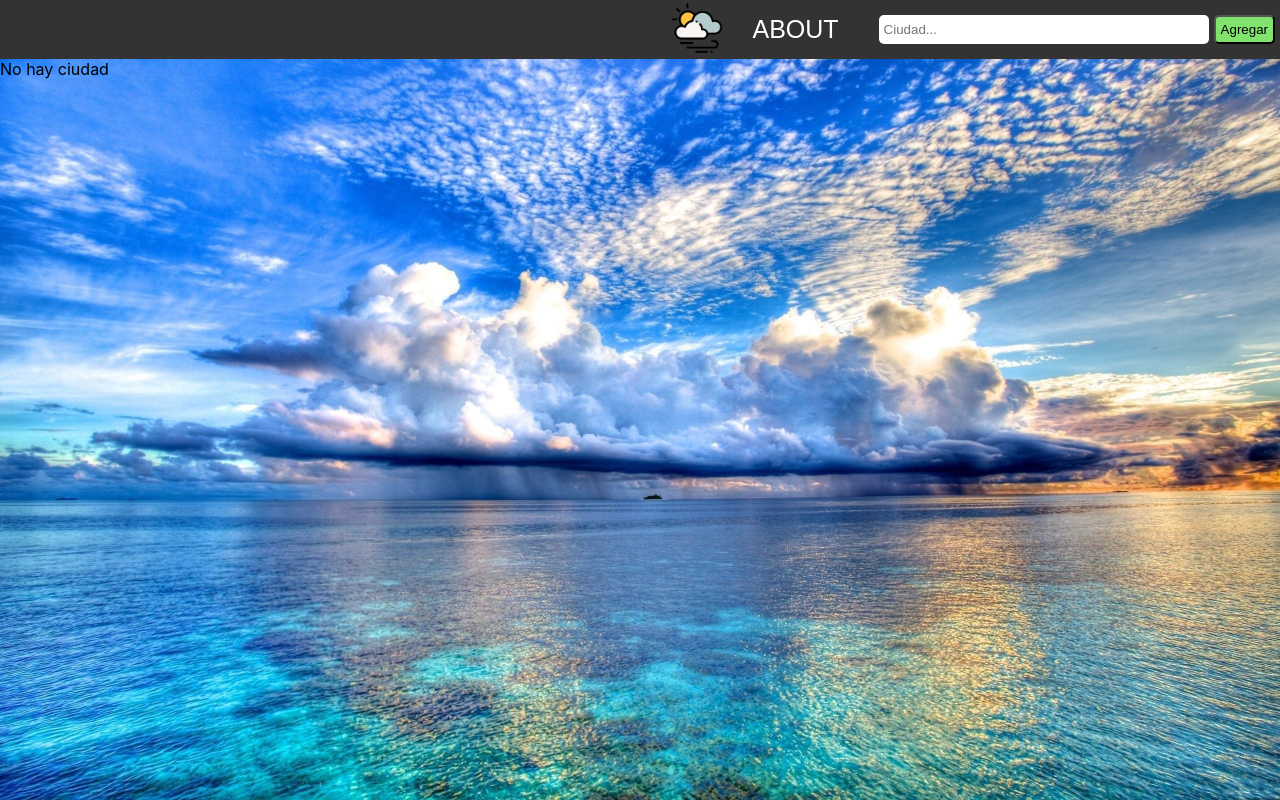
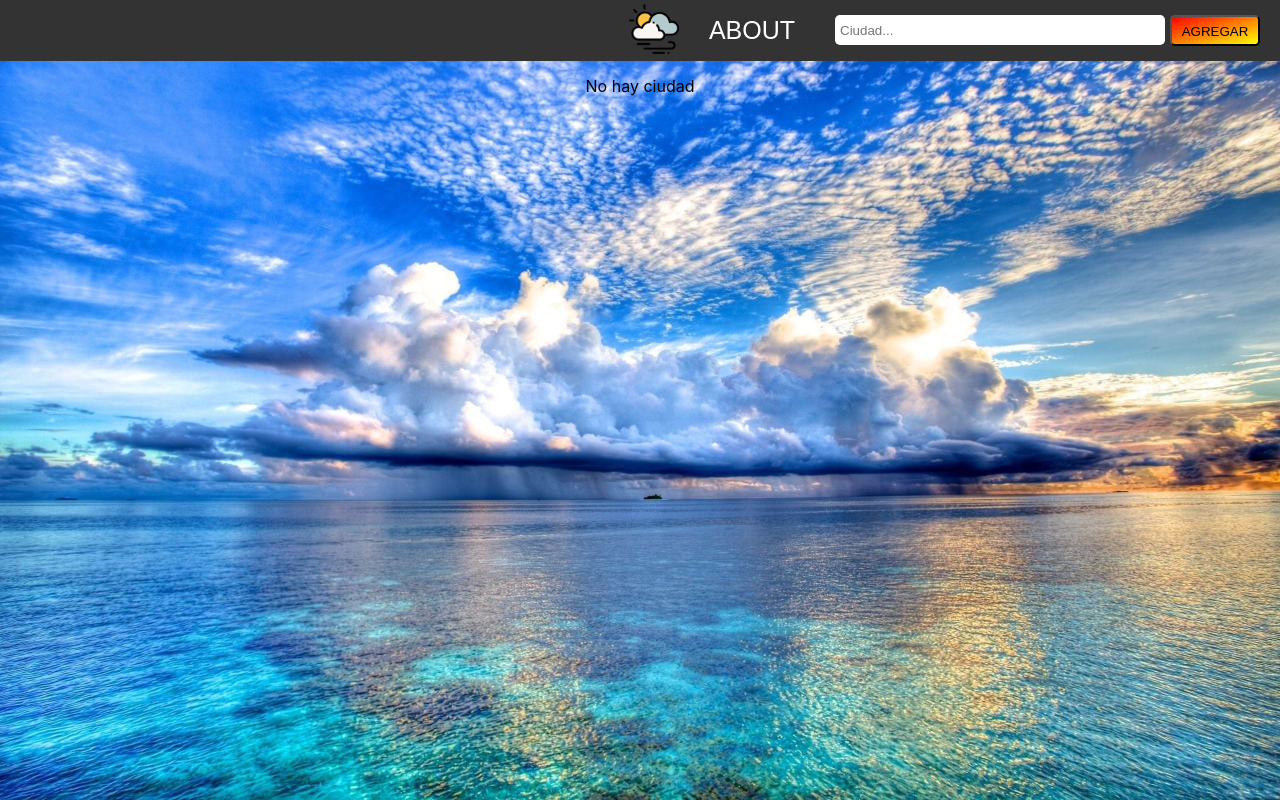
Before and after one commit to LuchoD99/CLIMA-APP, a React (Create React App) app: page / in a window 1280 px wide. Built offline with nearby package versions, Linux system fonts and the light colour scheme.

Commit message:
update poco

```diff
--- a/src/components/Card/Card.jsx
+++ b/src/components/Card/Card.jsx
@@ -1,12 +1,8 @@
-import React, { useEffect } from 'react';
-import { useDispatch } from 'react-redux';
-import { Link, NavLink } from 'react-router-dom';
-import { CiudadDetalles } from '../redux/action';
+import React from 'react';
+
+import { NavLink } from 'react-router-dom';
+
 export default function Card({ min, max, name, img, onClose, id }) {
-    // const dispatch = useDispatch();
-    // function Prueba(id) {
-    //     dispatch(CiudadDetalles(id));
-    // }
     return (
         <div className="card">
             <div>
@@ -18,6 +14,19 @@ export default function Card({ min, max, name, img, onClose, id }) {
                 </NavLink>
                 {/* <button onClick={() => Prueba(id)}>{name}</button> */}
                 <div>
+                    <img
+                        className="iconoClima"
+                        src={
+                            'http://openweathermap.org/img/wn/' +
+                            img +
+                            '@2x.png'
+                        }
+                        width="80"
+                        height="80"
+                        alt=""
+                    />
+                </div>
+                <div>
                     <div>
                         <p>Min</p>
                         <p>{min}°</p>
@@ -26,19 +35,6 @@ export default function Card({ min, max, name, img, onClose, id }) {
                         <p>Max</p>
                         <p>{max}°</p>
                     </div>
-                    <div>
-                        <img
-                            className="iconoClima"
-                            src={
-                                'http://openweathermap.org/img/wn/' +
-                                img +
-                                '@2x.png'
-                            }
-                            width="80"
-                            height="80"
-                            alt=""
-                        />
-                    </div>
                 </div>
             </div>
         </div>
--- /dev/null
+++ b/src/components/Cards/Cards.css
@@ -0,0 +1,13 @@
+.cards {
+    display: flex;
+    flex-direction: row;
+    flex-wrap: wrap;
+    justify-content: center;
+    align-items: center;
+    width: 70vw;
+    height: 100%;
+    margin-left: 50px;
+    border-radius: 10px;
+    padding: 10px;
+    gap: 10px;
+}
--- a/src/components/Cards/Cards.jsx
+++ b/src/components/Cards/Cards.jsx
@@ -3,6 +3,8 @@ import Card from '../Card/Card';
 import { useDispatch, useSelector } from 'react-redux';
 import { EliminarCiudad } from '../redux/action';
 // import data from '../../data';
+import './Cards.css';
+
 export default function Cards() {
     const cities = useSelector((state) => state.AllCiudad);
     const dispatch = useDispatch();
@@ -13,9 +15,12 @@ export default function Cards() {
     useEffect(() => {}, [cities]);
 
     return (
+        <div>
+            {cities.length ? (
                 <div className="cards">
-            {cities.length ? (
-                cities.map((c, k) => (
+                    {cities.map((c, k) => {
+                        return (
+                            <div key={k}>
                                 <Card
                                     key={k}
                                     max={c.max}
@@ -25,9 +30,12 @@ export default function Cards() {
                                     onClose={onClose}
                                     id={c.id}
                                 />
-                ))
+                            </div>
+                        );
+                    })}
+                </div>
             ) : (
-                <div>No hay ciudad</div>
+                <div className="no-ciudad">No hay ciudad</div>
             )}
         </div>
     );
--- /dev/null
+++ b/src/components/Home/Home.css
@@ -0,0 +1,5 @@
+.center {
+    display: flex;
+    justify-content: center;
+    align-content: center;
+}
--- a/src/components/Home/Home.jsx
+++ b/src/components/Home/Home.jsx
@@ -1,8 +1,9 @@
 import React from 'react';
 import Cards from '../Cards/Cards';
+import './Home.css';
 export default function Home() {
     return (
-        <div>
+        <div className="center">
             <Cards />
         </div>
     );
--- a/src/components/Search/Search.css
+++ b/src/components/Search/Search.css
@@ -1,7 +1,6 @@
 .center {
     padding: 15px 5px;
-    display: flex;
-    justify-content: flex-end;
+    /* display: flex; */
     background-color: transparent;
     border: 5px;
     border-color: #cef3ea;
@@ -12,14 +11,20 @@
     margin: 0 5px;
     border: 10px;
     width: 20rem;
+    height: 20px;
 }
 .boton {
-    background-color: #81e26e;
-    padding: 5px;
+    background-image: linear-gradient(to bottom right, red, yellow);
+    text-align: center;
+    margin-right: 15px;
+    text-transform: uppercase;
+    padding: 7px;
+    width: 90px;
+    height: 31px;
     border-radius: 5px;
 }
+
 .boton:hover {
-    background-color: #0da201;
     cursor: pointer;
 }
 /* .center {
```
Lines whose indentation alone changed are shown as unchanged.
